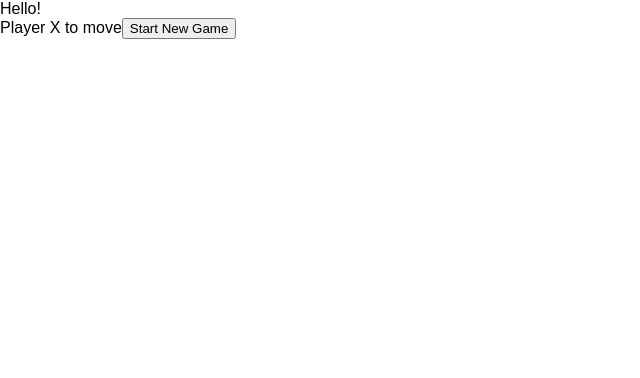
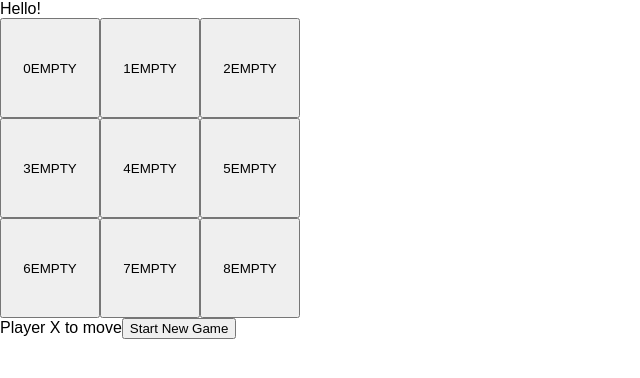
Before and after one commit to DylanSp/tic-tac-toe-react, a React (Create React App) app: page / in a window 1280 px wide. Shown: the top 378 px of the page, without its empty margins (0-640 px from the left). Built offline with nearby package versions, Linux system fonts and the light colour scheme; the HTML template or start-up script is replaced by a standard one.

Commit message:
Implement GameBoard functionality; game is now working
* Made board in TicTacToeGame public, readonly
* Used CSS to set up grid in Gameboard
* Added handleMove() to App for updating game/UI state,
  handling move results

```diff
--- a/src/App.tsx
+++ b/src/App.tsx
@@ -2,7 +2,7 @@ import * as React from 'react';
 import { Gameboard } from './Gameboard';
 import { NewGameButton } from './NewGameButton';
 import { StatusBar } from './StatusBar';
-import { TicTacToeGame } from './TicTacToeGame';
+import { CellNumber, TicTacToeGame } from './TicTacToeGame';
 
 export type AppProps = any;
 
@@ -20,7 +20,10 @@ class App extends React.Component<AppProps, AppState> {
         return (
             <div>
                 Hello!
-                <Gameboard />
+                <Gameboard
+                    boardState={this.state.game.board}
+                    handleMove={this.handleMove}
+                />
                 <StatusBar
                     isGameWon={!!this.state.game.winningPlayer}
                     currentPlayer={this.state.game.currentPlayer}
@@ -30,6 +33,26 @@ class App extends React.Component<AppProps, AppState> {
             </div>
         );
     }
+
+    // Needs to be a lambda in order to avoid bug with "this"
+    public handleMove = (cellNum: CellNumber): void => {
+        const [result, updatedGame] = this.state.game.makeMove(cellNum);
+        switch (result) {
+            case "GameOver":
+                window.alert("Game is already over!");
+                break;
+            case "SquareFilled":
+                window.alert("Square is already filled!");
+                break;
+            case "Victory":
+                window.alert(`${updatedGame.winningPlayer} has won! Congratulations!`);
+                this.setState({game: updatedGame});
+                break;
+            case "WaitingForMove":
+                this.setState({game: updatedGame});
+                break;
+        }
+    }
 }
 
 export default App;
--- a/src/Cell.tsx
+++ b/src/Cell.tsx
@@ -1,7 +1,16 @@
 import { SFC } from "react";
 import * as React from "react";
+import { CellNumber, CellState } from "./TicTacToeGame";
 
-export const Cell: SFC<{}> = () => (
-    <>
-    </>
+interface CellProps {
+    cellNum: CellNumber;
+    cellState: CellState;
+    handleMove: (cellNum: CellNumber) => void;
+}
+
+export const Cell: SFC<CellProps> = (props) => (
+    <button type="button" onClick={() => props.handleMove(props.cellNum)}>
+        {props.cellNum}
+        {props.cellState}
+    </button>
 );
--- /dev/null
+++ b/src/Gameboard.css
@@ -0,0 +1,5 @@
+.boardWrapper {
+    display: grid;
+    grid-template-columns: 100px 100px 100px;
+    grid-template-rows: 100px 100px 100px;
+}
--- a/src/Gameboard.tsx
+++ b/src/Gameboard.tsx
@@ -1,23 +1,23 @@
 import { SFC } from "react";
 import * as React from "react";
 import { Cell } from "./Cell";
+import "./Gameboard.css";
+import { CellNumber, CellState } from "./TicTacToeGame";
 
-export const Gameboard: SFC<{}> = () => (
-    <>
-        <div>
-            <Cell />
-            <Cell />
-            <Cell />
-        </div>
-        <div>
-            <Cell />
-            <Cell />
-            <Cell />
-        </div>
-        <div>
-            <Cell />
-            <Cell />
-            <Cell />
-        </div>
-    </>
+interface GameboardProps {
+    boardState: ReadonlyArray<CellState>;
+    handleMove: (cellNum: CellNumber) => void;
+}
+
+export const Gameboard: SFC<GameboardProps> = (props) => (
+    <div className="boardWrapper">
+        {props.boardState
+            .map((cellState, index) =>
+                <Cell
+                    key={index}
+                    cellNum={index as CellNumber}
+                    cellState={cellState}
+                    handleMove={props.handleMove}
+                />)}
+    </div>
 );
--- a/src/TicTacToeGame.ts
+++ b/src/TicTacToeGame.ts
@@ -1,16 +1,15 @@
 export type Player = "PlayerX" | "PlayerO";
 export type MoveResult = "Victory" | "WaitingForMove" | "SquareFilled" | "GameOver";
 export type CellNumber = 0 | 1 | 2 | 3 | 4 | 5 | 6 | 7 | 8;
-type CellState = "X" | "O" | "EMPTY";
+export type CellState = "X" | "O" | "EMPTY";
 
 export class TicTacToeGame {
     private _currentPlayer: Player;
     private _winningPlayer?: Player;
-    private board: CellState[];
+    private _board: CellState[];
 
     constructor () {
-        this.board = new Array<CellState>(9);
-        this.board.fill("EMPTY");
+        this._board = new Array<CellState>(9).fill("EMPTY");
         this._currentPlayer = "PlayerX";
         this._winningPlayer = undefined;
     }
@@ -23,13 +22,17 @@ export class TicTacToeGame {
         return this._winningPlayer;
     }
 
+    public get board(): ReadonlyArray<CellState> {
+        return this._board;
+    }
+
     public makeMove(cellNum: CellNumber): [MoveResult, TicTacToeGame] {
         const updatedGame = new TicTacToeGame();
         updatedGame._currentPlayer = this.currentPlayer;
         updatedGame._winningPlayer = this.winningPlayer;
-        updatedGame.board = this.board.map(element => element);
+        updatedGame._board = this._board.map(element => element);
 
-        if (updatedGame.board[cellNum] !== "EMPTY") {
+        if (updatedGame._board[cellNum] !== "EMPTY") {
             return ["SquareFilled", updatedGame];
         }
 
@@ -38,9 +41,9 @@ export class TicTacToeGame {
         }
 
         if (updatedGame.currentPlayer === "PlayerX") {
-            updatedGame.board[cellNum] = "X";
+            updatedGame._board[cellNum] = "X";
         } else {
-            updatedGame.board[cellNum] = "O";
+            updatedGame._board[cellNum] = "O";
         }
 
         updatedGame.checkForVictory();
@@ -58,16 +61,16 @@ export class TicTacToeGame {
 
     private checkForVictory (): void {
         const lines = {
-            "row1": [this.board[0], this.board[1], this.board[2]],
-            "row2": [this.board[3], this.board[4], this.board[5]],
-            "row3": [this.board[6], this.board[7], this.board[8]],
+            "row1": [this._board[0], this._board[1], this._board[2]],
+            "row2": [this._board[3], this._board[4], this._board[5]],
+            "row3": [this._board[6], this._board[7], this._board[8]],
 
-            "col1": [this.board[0], this.board[3], this.board[6]],
-            "col2": [this.board[1], this.board[4], this.board[7]],
-            "col3": [this.board[2], this.board[5], this.board[8]],
+            "col1": [this._board[0], this._board[3], this._board[6]],
+            "col2": [this._board[1], this._board[4], this._board[7]],
+            "col3": [this._board[2], this._board[5], this._board[8]],
 
-            "diag1": [this.board[0], this.board[5], this.board[8]],
-            "diag2": [this.board[3], this.board[5], this.board[7]]
+            "diag1": [this._board[0], this._board[5], this._board[8]],
+            "diag2": [this._board[3], this._board[5], this._board[7]]
         }
 
         for (const line in lines) {
```
Also changed, not shown: 1 other file (tests, documents, lock files or other folders).
